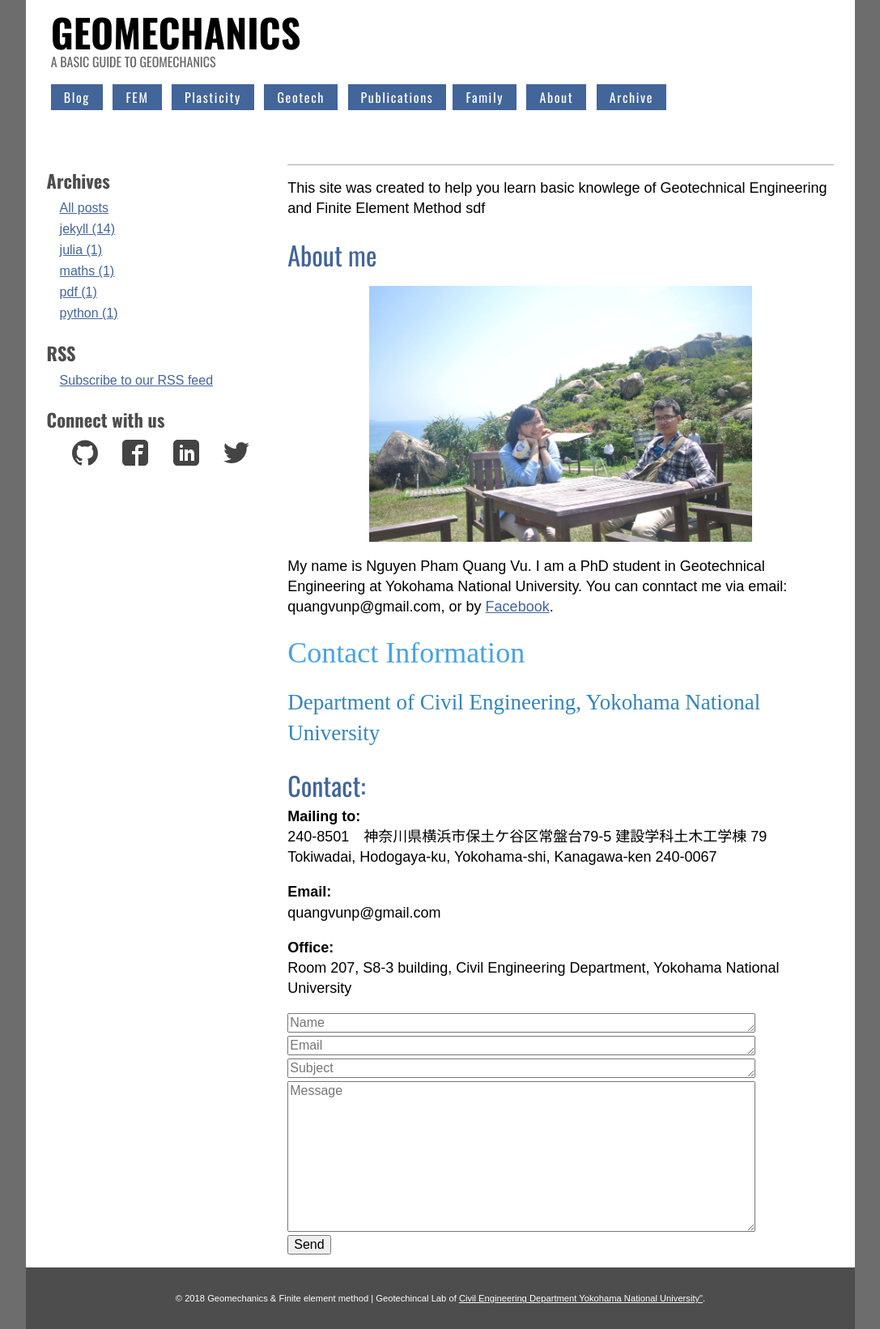
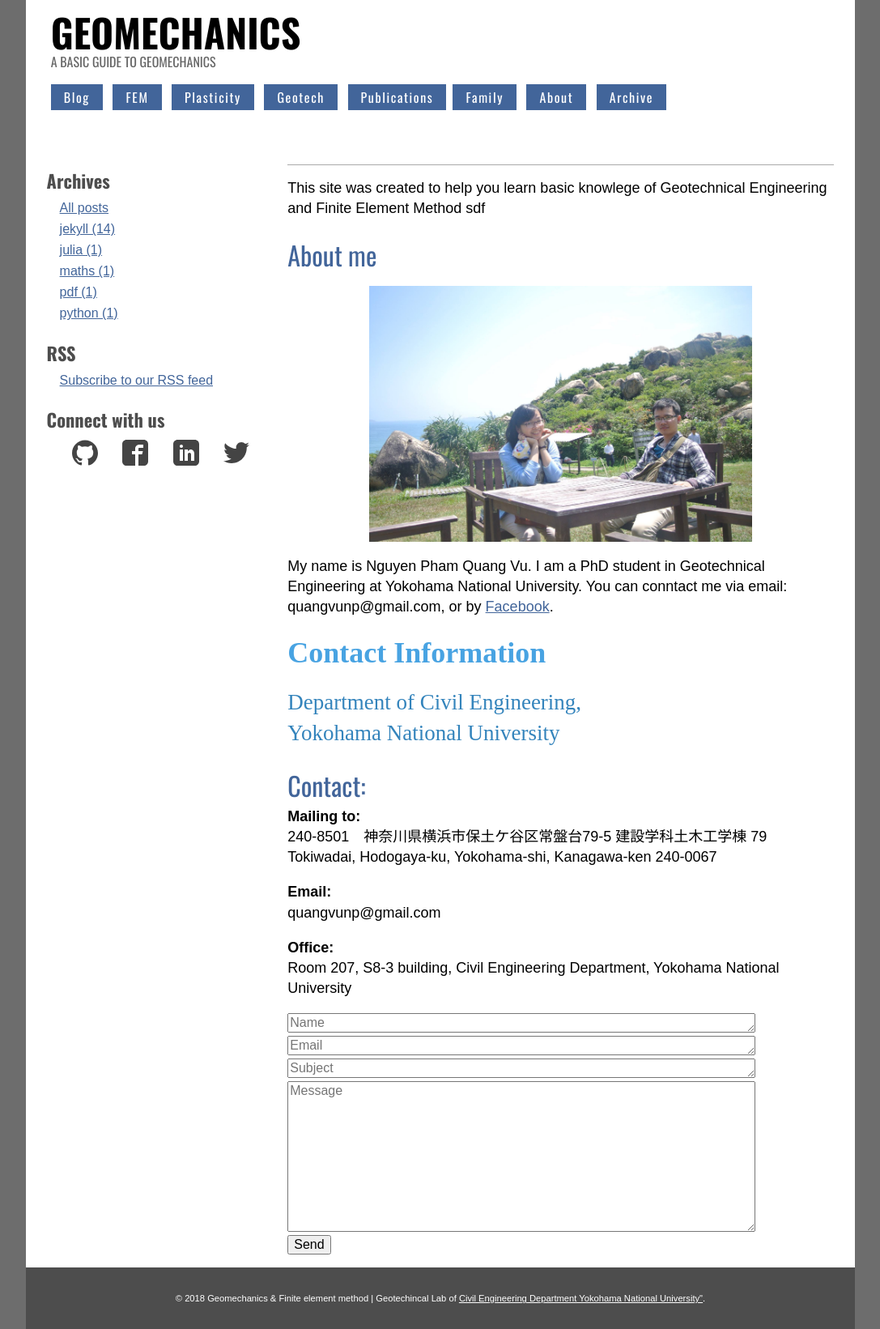
Before and after one commit to quangvunp/geomechanics, a Jekyll site: the page built from about.md, in a window 1280 px wide. Shown: the whole page at 81% size, without its empty margins (96-1183 px from the left). Built offline with Jekyll 4.4.1, drawn with Linux system fonts in a browser that asks for light colours; our own code applies the rules of GitHub Pages for plain Markdown files.

Commit message:
Update about.md

```diff
--- a/about.md
+++ b/about.md
@@ -8,10 +8,10 @@ sdf
 My name is Nguyen Pham Quang Vu. I am a PhD student in Geotechnical Engineering at Yokohama National University. You can conntact me via email: quangvunp@gmail.com, or by [Facebook]("https://www.facebook.com/quangvu.np").
 
 
-<span style="color: #48a3e2; font-family: Babas; font-size: 2em;">Contact Information</span>
+<span style="color: #48a3e2; font-family: Babas; font-size: 2em;">**Contact Information**</span>
 
 <span style="color: #3484bc; font-family: Time News Roman; font-size: 1.5em;">
-Department of Civil Engineering,
+Department of Civil Engineering, <br />
 Yokohama National University
 </span>
 
```
